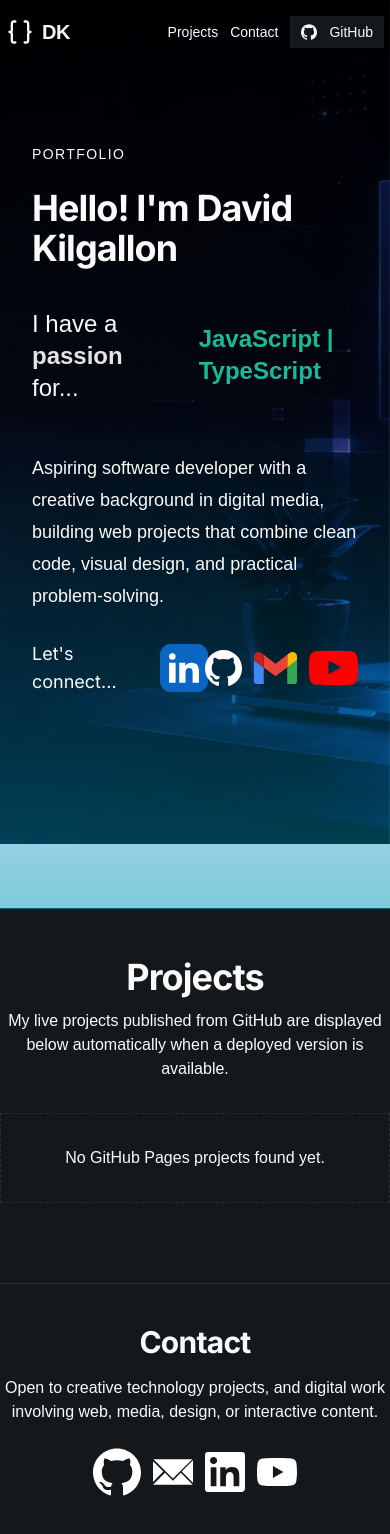
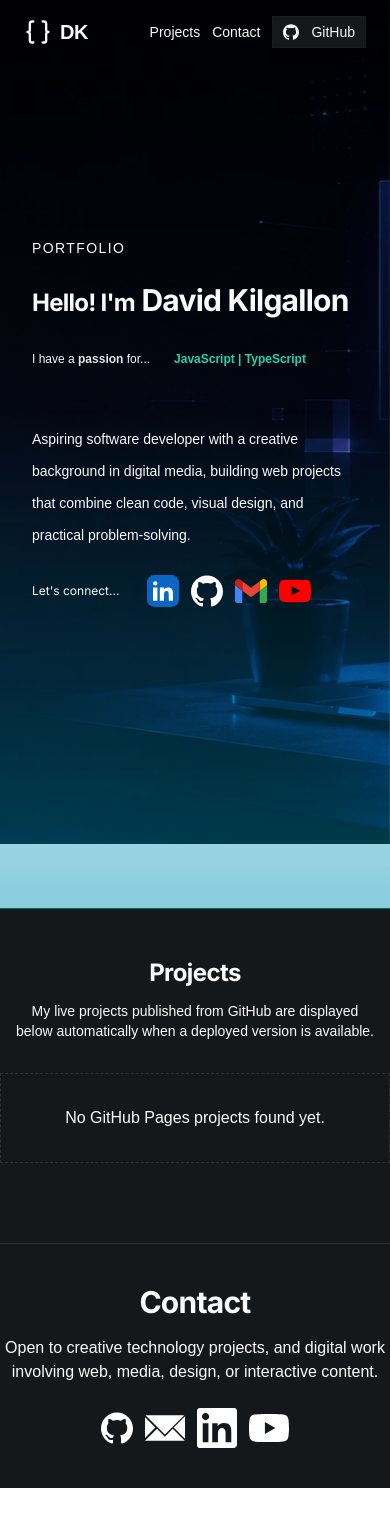
Before and after one commit to Dave-MK/dk-portfolio, a Next.js app: page / in a window 390 px wide. After the commit the page ends 1488 px from the top, so only its background shows below. Built offline with nearby package versions, Linux system fonts and the light colour scheme; a web font is replaced by a local one.

Commit message:
Responsiveness fixes

```diff
--- a/app/layout.tsx
+++ b/app/layout.tsx
@@ -31,7 +31,7 @@ export default function RootLayout({
     <html lang="en">
       <body className={`${inter.variable} ${arOneSans.variable} bg-transparent`}>
         <div className="fixed inset-0 -z-10 bg-[url('/images/hero-bg.webp')] bg-cover bg-center" aria-hidden />
-        <div className="fixed inset-0 -z-10 bg-linear-to-b from-black/80 via-black/50 to-black/20" />
+        <div className="absolute bottom-0 left-0 right-0 top-0 -z-10 bg-linear-to-b from-black/80 via-black/50 to-black/20" />
         <SiteHeader />
         {children}
       </body>
--- a/app/page.tsx
+++ b/app/page.tsx
@@ -29,20 +29,20 @@ export default async function HomePage() {
             <p className="text-sm font-medium uppercase tracking-widest">
               Portfolio
             </p>
-            <h1 className="text-4xl font-bold tracking-tight sm:text-6xl">
-              <span className="text-4xl sm:text-5xl">
+            <h1 className="text-3xl font-bold tracking-tight sm:text-6xl">
+              <span className="text-2xl sm:text-5xl">
                 Hello! I&apos;m
               </span>
               <span> David Kilgallon</span>
             </h1>
             <CyclingSkills />
-            <p className="mt-6 text-lg leading-8">
+            <p className="mt-6 text-sm sm:text-xl leading-8">
               Aspiring software developer with a creative background in digital
               media, building web projects that combine clean code, visual
               design, and practical problem-solving.
             </p>
             <div className="flex items-center justify-center gap-3">
-              <h2 className="text-lg sm:text-xl">
+              <h2 className="text-xs sm:text-xl">
                 Let&apos;s connect...
               </h2>
               <a
@@ -52,7 +52,7 @@ export default async function HomePage() {
               rel="noreferrer"
             >
               <Image
-                className="inline w-12 h-12 ml-4"
+                className="inline w-8 h-8 sm:w-12 sm:h-12 ml-4"
                 src="/images/linkedin-app-icon.svg"
                 alt="LinkedIn Icon"
                 width="0"
@@ -66,7 +66,7 @@ export default async function HomePage() {
                 rel="noreferrer"
               >
                 <Image
-                  className="inline w-12 h-12"
+                  className="inline w-8 h-8 sm:w-12 sm:h-12"
                   src="/images/github-white-icon.svg"
                   alt="GitHub Icon"
                   width="0"
@@ -79,7 +79,7 @@ export default async function HomePage() {
                 className="group inline-block"
               >
                 <Image
-                  className="inline w-14 h-14"
+                  className="inline w-8 h-8 sm:w-14 sm:h-14"
                   src="/images/gmail-icon.svg"
                   alt="Email Icon"
                   width="0"
@@ -93,7 +93,7 @@ export default async function HomePage() {
                 className="font-medium underline underline-offset-4"
               >
                 <Image
-                  className="inline w-16 h-16"
+                  className="inline w-8 h-8 sm:w-16 sm:h-16"
                   src="/images/youtube-color-icon.svg"
                   alt="YouTube Icon"
                   width="0"
@@ -108,10 +108,10 @@ export default async function HomePage() {
       <section className="z-5 w-full pt-8 bg-background sm:px-6 xs:px-4 border-t border-cyan-500/45">
         <section id="projects" className="mx-auto max-w-6xl">
           <div className="flex flex-col items-center mb-8">
-            <h2 className="text-4xl font-bold tracking-tight text-center mt-4">
+            <h2 className="text-2xl sm:text-4xl font-bold tracking-tight text-center mt-4">
               Projects
             </h2>
-            <p className="mt-3 max-w-2xl text-center">
+            <p className="mt-3 px-4 sm:px-px max-w-2xl text-center text-sm sm:text-lg">
               My live projects published from GitHub are displayed below automatically
               when a deployed version is available.
             </p>
@@ -135,7 +135,7 @@ export default async function HomePage() {
               rel="noreferrer"
             >
               <Image
-                className="inline w-12 h-12"
+                className="inline w-8 h-8 sm:w-12 sm:h-12"
                 src="/images/github-white-icon.svg"
                 alt="GitHub Icon"
                 width="0"
--- a/components/CyclingSkills.tsx
+++ b/components/CyclingSkills.tsx
@@ -36,8 +36,8 @@ export function CyclingSkills() {
     const currentSkill = skills[currentSkillIndex];
 
     return (
-        <div className="mt-4 flex min-h-8 items-center text-2xl font-light sm:text-4xl">
-            <span className="mr-2 text-2xl sm:text-3xl">I have a <strong className="font-extrabold text-primary">passion</strong> for...</span>
+        <div className="sm:mt-4 flex min-h-8 items-center text-md font-light sm:text-4xl">
+            <span className="mr-2 text-xs sm:text-3xl">I have a <strong className="font-extrabold text-primary">passion</strong> for...</span>
             <AnimatePresence mode="wait">
                 <motion.span
                     key={currentSkill}
@@ -45,7 +45,7 @@ export function CyclingSkills() {
                     animate={{ opacity: 1, y: 0 }}
                     exit={{ opacity: 0, y: -8 }}
                     transition={{ duration: 0.25 }}
-                    className="text-2xl font-extrabold sm:text-4xl text-accent ml-4"
+                    className="text-xs sm:text-3xl font-extrabold text-accent ml-4"
                 >
                     {currentSkill}
                 </motion.span>
--- a/components/ProjectCard.tsx
+++ b/components/ProjectCard.tsx
@@ -23,9 +23,9 @@ export function ProjectCard({ project }: ProjectCardProps) {
         <motion.article
             whileHover={{ scale: 1.10, zIndex: 10 }}
             transition={{ type: "spring", stiffness: 260, damping: 20 }}
-            className="group rounded-2xl bg-linear-to-r from-cyan-500 to-fuchsia-500 p-px transition-all  duration-100 hover:shadow-2xl"
+            className="group ml-4 mr-4 sm:m-0 rounded-2xl bg-linear-to-r from-cyan-500 to-fuchsia-500 p-px transition-all  duration-100 hover:shadow-2xl"
         >
-            <Card className="flex h-full flex-col rounded-2xl border-0 bg-background/95 backdrop-blur">
+            <Card className="flex h-full flex-col rounded-2xl border-0 bg-background/95 backdrop-blur ">
                 <CardHeader>
                     <div className="flex items-start justify-between gap-4">
                         <CardTitle className="text-xl capitalize">
@@ -52,7 +52,7 @@ export function ProjectCard({ project }: ProjectCardProps) {
                     </div>
                 </CardContent>
 
-                <CardFooter className="flex-gap-3 justify-around">
+                <CardFooter className="flex flex-gap-3 justify-around">
                     <Button asChild size="sm">
                         <a href={project.homepageUrl} target="_blank" rel="noreferrer">
                             <ExternalLink className="mr-2 size-4" />
--- a/components/SiteHeader.tsx
+++ b/components/SiteHeader.tsx
@@ -6,7 +6,7 @@ import { Braces } from 'lucide-react';
 export function SiteHeader() {
     return (
         <header className="relative z-20 bg-transparent">
-            <div className="mx-auto flex max-w-6xl items-center px-1.5 justify-between py-4">
+            <div className="mx-auto flex max-w-6xl items-center px-6 sm:px-2 justify-between py-4">
                 <Link href="/" className="flex font-bold tracking-tight text-xl uppercase">
                     <Braces className="mr-2 size-7" />
                     DK
```
